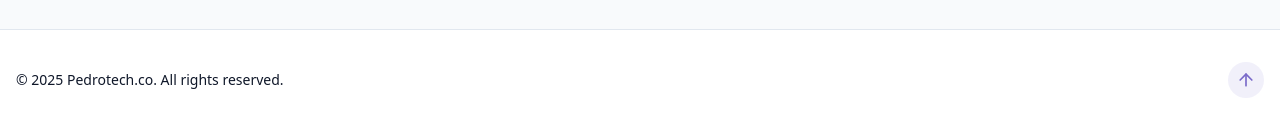
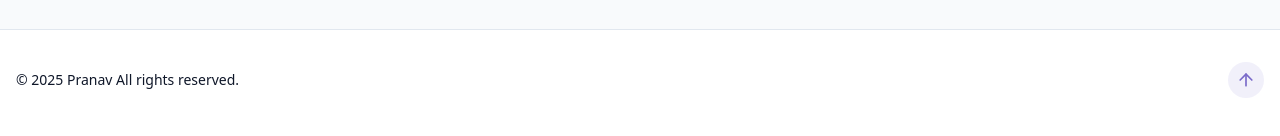
Before and after one commit to iem-pranav/Portfolio, a React (Vite) app in the folder portfolio/: page / in a window 1280 px wide. Shown: the part 4339-4475 px from the top of the page. Built offline with nearby package versions, Linux system fonts and the light colour scheme.

Commit message:
Update footer

```diff
--- a/portfolio/src/components/Footer.jsx
+++ b/portfolio/src/components/Footer.jsx
@@ -6,7 +6,7 @@ export const Footer = () => {
       {" "}
       <p className="text-sm text-muted-foreground">
         {" "}
-        &copy; {new Date().getFullYear()} Pedrotech.co. All rights reserved.{" "}
+        &copy; {new Date().getFullYear()} <a href="https://github.com/iem-pranav">Pranav</a> All rights reserved.{" "}
       </p>
       <a
         href="#hero"
```
